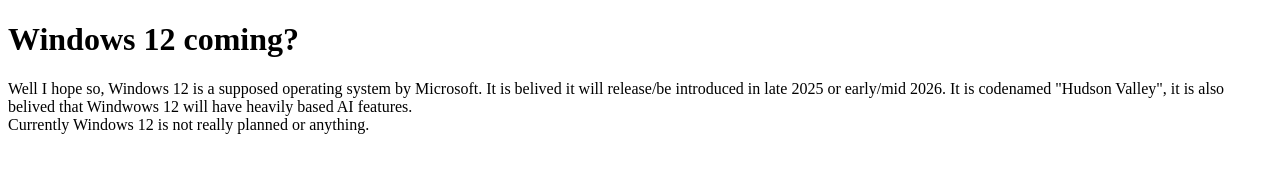
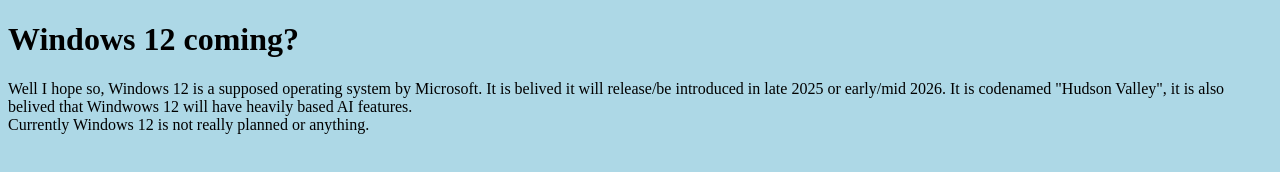
Before and after one commit to thetechnologyblog/blog, a plain HTML site: page post/2025-10-28-post2.html in a window 1280 px wide. Drawn offline with Linux system fonts and the light colour scheme.

Commit message:
Update 2025-10-28-post2.html

```diff
--- a/post/2025-10-28-post2.html
+++ b/post/2025-10-28-post2.html
@@ -2,7 +2,7 @@
 <html>
   <title> Post 2 : WIndows 12 Coming?</title>
   <style>
-  b {
+  body {
     background-color: lightblue
   }
   p {
```
